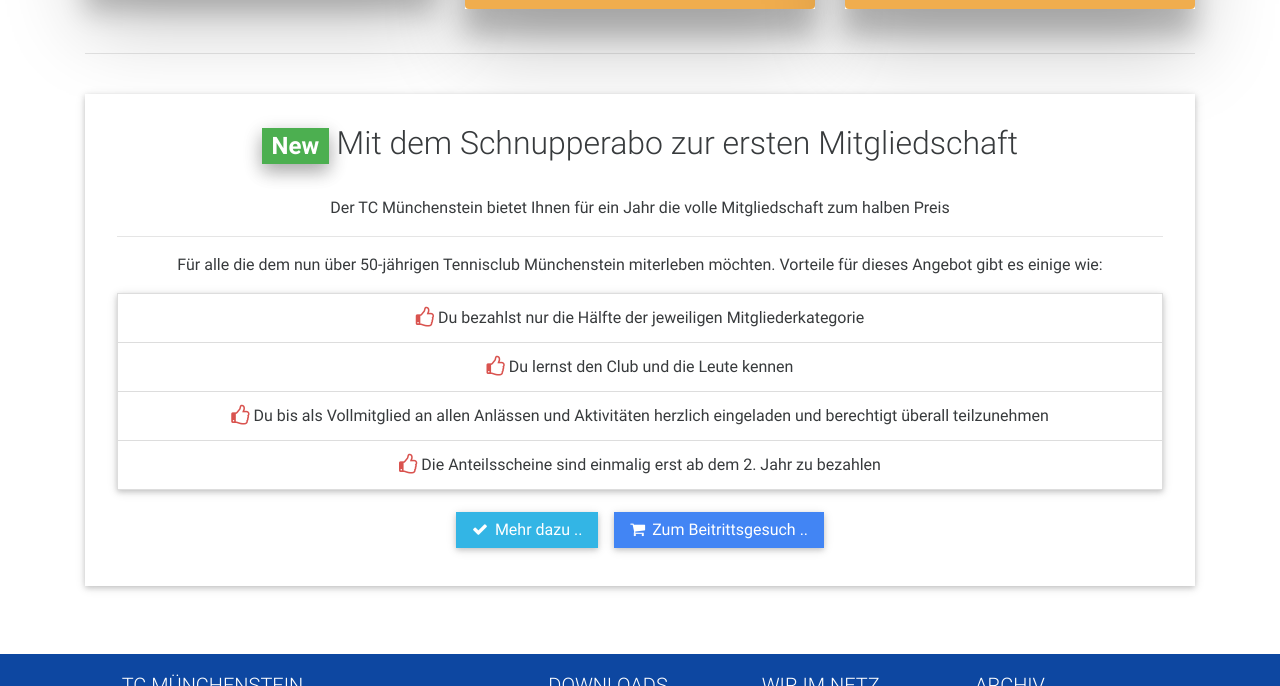
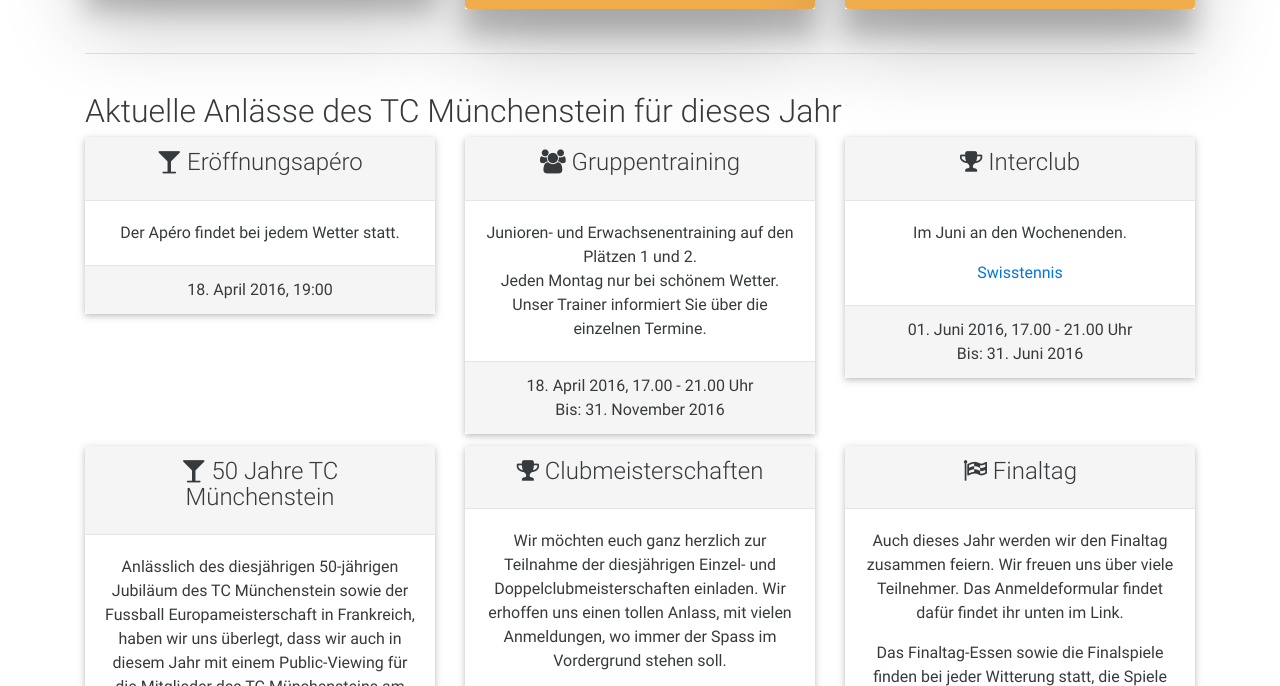
Before and after one commit to Aubacca/homepage-tcm, a website: page src/index.html in a window 1280 px wide. Shown: the part 2882-3568 px from the top of the page. Drawn offline with Linux system fonts and the light colour scheme.

Commit message:
Completed events 2016 and create material card generator by using events data.

```diff
--- a/src/assets/js/data/events.json
+++ b/src/assets/js/data/events.json
@@ -3,14 +3,66 @@
         "title": "Eröffnungsapéro",
         "title_icon": "fa fa-glass",
         "body": "Der Apéro findet bei jedem Wetter statt.",
-        "time_begin": "18. April 2016 ab 19.00 Uhr",
-        "time_end": ""
+        "beginDate": "18. April 2016",
+        "beginTime": "19:00",
+        "endDate": ""
     },
     {
         "title": "Gruppentraining",
-        "title_icon": "fa fa-groups",
+        "title_icon": "fa fa-group",
         "body": "Junioren- und Erwachsenentraining auf den Plätzen 1 und 2.<br>Jeden Montag nur bei schönem Wetter.<br>Unser Trainer informiert Sie über die einzelnen Termine.",
-        "time_begin": "18. April 2016, 17.00 - 21.00 Uhr",
-        "time_end": ""
+        "beginDate": "18. April 2016",
+        "beginTime": "17.00 - 21.00 Uhr",
+        "endDate": "31. November 2016"
+    },
+    {
+        "title": "Interclub",
+        "title_icon": "fa fa-trophy",
+        "body": "Im Juni an den Wochenenden.</p><a href='https://www.swisstennis.ch/' class='card-link' target='_'>Swisstennis</a>",
+        "beginDate": "01. Juni 2016",
+        "beginTime": "17.00 - 21.00 Uhr",
+        "endDate": "31. Juni 2016"
+    },
+    {
+        "title": "50 Jahre TC Münchenstein",
+        "title_icon": "fa fa-glass",
+        "body": "<p class='card-text'>Anlässlich des diesjährigen 50-jährigen Jubiläum des TC Münchenstein sowie der Fussball Europameisterschaft in Frankreich, haben wir uns überlegt, dass wir auch in diesem Jahr mit einem Public-Viewing für die Mitglieder des TC Münchensteins am Start sein werden.</p><a href='./download/TCM_Jubilaeum.pdf' class='card-link' target='_'>Einladung</a>",
+        "beginDate": "2. Juli 2016",
+        "beginTime": "19.00 Uhr"
+    },
+    {
+        "title": "Clubmeisterschaften",
+        "title_icon": "fa fa-trophy",
+        "body": "<p class='card-text'>Wir möchten euch ganz herzlich zur Teilnahme der diesjährigen Einzel- und Doppelclubmeisterschaften einladen. Wir erhoffen uns einen tollen Anlass, mit vielen Anmeldungen, wo immer der Spass im Vordergrund stehen soll.</p><p class='card-text'>Wir freuen uns über viele Anmeldungen in den verschiedenen Kategorien. Die genauen Zeiten werden unter den Teilnehmer festgelegt.</p><p class='card-text'>Anmeldeschluss: 3. August 2016</p><p class='card-text'>Finaltag: 27. August 2016</p><a href='./download/TCM_Clubmeisterschaften_2016.pdf' class='card-link' target='_'>Anmeldung</a>",
+        "beginDate": "06.8.2016",
+        "endDate": "27.8.2016"
+    },
+    {
+        "title": "Finaltag",
+        "title_icon": "fa fa-flag-checkered",
+        "body": "<p class='card-text'>Auch dieses Jahr werden wir den Finaltag zusammen feiern. Wir freuen uns über viele Teilnehmer. Das Anmeldeformular findet dafür findet ihr unten im Link.</p><p class='card-text'>Das Finaltag-Essen sowie die Finalspiele finden bei jeder Witterung statt, die Spiele würden allenfalls in eine Halle verschoben werden!!</p><a href='./download/TCM_Clubmeisterschaften_2016.pdf' class='card-link' target='_'>Anmeldung</a>",
+        "beginDate": "27.8.2016",
+        "beginTime": "12.00 Uhr"
+    },
+    {
+        "title": "Montag's",
+        "title_icon": "fa fa-group",
+        "body": "<p class='card-text'><strong>16.00 Uhr:</strong> Alt-Senioren-Treff</p><p class='card-text'><strong>Ab 17.00 - 21.00 Uhr:</strong> Junioren- und Erwachsenentraining</p>",
+        "saison": true,
+        "saisonText": "die ganze Saison"
+    },
+    {
+        "title": "Dienstag's",
+        "title_icon": "fa fa-group",
+        "body": "<p class='card-text'><strong>17.00 - 19.00 Uhr:</strong> Training Senioren Interclub 2. Liga</p><p class='card-text'><strong>Ab 19.00 Uhr:</strong> Training Aktive Interclub 2. Liga</p>",
+        "saison": true,
+        "saisonText": "die ganze Saison"
+    },
+    {
+        "title": "Donnerstag's",
+        "title_icon": "fa fa-group",
+        "body": "<p class='card-text'><strong>17.00 - 19.00 Uhr:</strong> Training Senioren Interclub 2. Liga</p><p class='card-text'><strong>Ab 19.00 Uhr:</strong> Training Aktive Interclub 2. Liga</p>",
+        "saison": true,
+        "saisonText": "die ganze Saison"
     }
 ]
--- a/src/assets/js/tcm.js
+++ b/src/assets/js/tcm.js
@@ -1,6 +1,138 @@
+var app = (function() {
+
+  var getDivRow = function () {
+    var div = document.createElement('div');
+    div.setAttribute('class', 'row');
+    return div;
+  },
+
+  getDivCol = function (colsize = 8) {
+    var div = document.createElement('div');
+    div.setAttribute('class', 'col-md-' + colsize);
+    return div;
+  },
+
+  getDivCard = function (eventData) {
+    var div = document.createElement('div');
+    div.setAttribute('class', 'card text-xs-center');
+    if (eventData.saison) {
+      div.className += ' z-depth-5';
+    }
+    return div;
+  },
+
+  getDivCardHeader = function (eventData) {
+    var div = document.createElement('div'),
+      h4 = document.createElement('h4'),
+      icon = document.createElement('i');
+    div.setAttribute('class', 'card-header');
+    if (eventData.saison) {
+      div.className += ' bg-success';
+    }
+    h4.setAttribute('class', 'card-title');
+    h4.innerHTML = ' ' + eventData.title;
+    if (eventData.title_icon) {
+      icon.setAttribute('class', eventData.title_icon);
+      icon.setAttribute('aria-hidden', true);
+      h4.insertBefore(icon, h4.childNodes[0])
+    }
+    div.appendChild(h4);
+    return div;
+  },
+
+  getDivCardBody = function (eventData) {
+    var div = document.createElement('div'),
+      p = document.createElement('p');
+    div.setAttribute('class', 'card-block');
+    p.setAttribute('class', 'card-text');
+    p.innerHTML = eventData.body;
+    div.appendChild(p);
+    return div;
+  },
+
+  getDivCardFooter = function (eventData) {
+    var div = document.createElement('div'),
+      p = document.createElement('p');
+    div.setAttribute('class', 'card-footer');
+    p.setAttribute('class', 'card-text');
+    if (eventData.saison) {
+//      div.setAttribute('class', 'card-footer text-muted card-warning white-text');
+      div.className += ' text-muted card-warning white-text'
+      p.innerHTML = eventData.saisonText;
+    } else {
+      if (eventData.beginDate) {
+        p.innerHTML = eventData.beginDate;
+      }
+      if (eventData.beginTime) {
+        p.innerHTML = p.innerHTML + ', ' + eventData.beginTime;
+      }
+      if (eventData.endDate) {
+        p.innerHTML = p.innerHTML + '<br>Bis: ' + eventData.endDate;
+      }
+    }
+    div.appendChild(p);
+    return div;
+  },
+
+  createEventBlock = function (eventData) {
+    var cardRow = getDivRow(),
+      cardCol = getDivCol(4),
+      card = getDivCard(eventData),
+      eventNo = 0,
+      cardHeader = getDivCardHeader(eventData[eventNo]),
+      cardBody = getDivCardBody(eventData[eventNo]),
+      cardFooter = getDivCardFooter(eventData[eventNo]),
+      cardWidth = 0;
+    //
+    eventData.forEach(function (event, index) {
+      cardWidth += 4;
+      if (cardWidth > 12) {
+        cardWidth = 4;
+        cardRow = getDivRow();
+      }
+      cardCol = getDivCol(4),
+      card = getDivCard(event),
+      cardHeader = getDivCardHeader(event),
+      cardBody = getDivCardBody(event),
+      cardFooter = getDivCardFooter(event);
+      //
+      cardRow.appendChild(cardCol);
+      cardCol.appendChild(card);
+      card.appendChild(cardHeader);
+      card.appendChild(cardBody);
+      card.appendChild(cardFooter);
+      $('#newEvents').append(cardRow);
+    });
+    //
+    //
+  },
+
+  loadData = function () {
+    $.getJSON("assets/js/data/events.json", function(json) {
+      console.log(json);
+      console.log(json[0].title);
+      var eventData = json;
+      createEventBlock(eventData);
+    });
+  },
+
+  init = function () {
+    var eventData = {};
+    eventData.title = 'started ..!';
+    //
+    loadData();
+    //
+//    createEventBlock(eventData);
+//    console.log(eventData);
+  };
+
+  return {
+        init: init
+    };
+}());
+
 $(document).ready(function () {
 
-<<<<<<< HEAD
       $('#collapseEx2 > ul.navbar-nav li').click(function(e) {
         $('.navbar li.active').removeClass('active');
         var $this = $(this);
@@ -11,26 +143,16 @@
       });
 
 
-      $('#newEvents').html('started ..');
+      //$('#newEvents').html('started ..');
+      app.init();
 
-    });
-=======
-  $('#collapseEx2 > ul.navbar-nav li').click(function (e) {
-    $('.navbar li.active').removeClass('active');
-    var $this = $(this);
-    if (!$this.hasClass('active')) {
-      $this.addClass('active');
-    }
-    //        e.preventDefault();
-  });
 
-  console.log("Loading ebents data..");
 /*  var ebentList = $
   var main = document.getElementById('main');//where you want the div to be added
   var div = document.createElement('div');
   div.setAttribute("spry:region", "myDs");
   div.innerHTML = "{hostname}";
-  main.appendChild(div);*/
+  main.appendChild(div);
+*/
 
 });
->>>>>>> 979f49907cc7d9f69d79e1fe1e53cd5a699776dc
--- a/src/index.html
+++ b/src/index.html
@@ -538,13 +538,14 @@
     </div>
     <!--/.Events-->
     <!--/.Event row-->
+
+    <div id="newEvents" class="container">
+      <hr class="extra-margins">
+      <h2 class="h2-responsive">Aktuelle Anlässe des TC Münchenstein für dieses Jahr</h2>
+    </div>
 <!--
      </div>
 -->
-    <div id="newEvents" class="container">
-    </div>
-
-
 
     <div id="schnupperAbo" class="container">
       <hr class="extra-margins">
```
Also changed, not shown: package.json (added, +27 -0 lines), server.js (added, +7 -0 lines).
